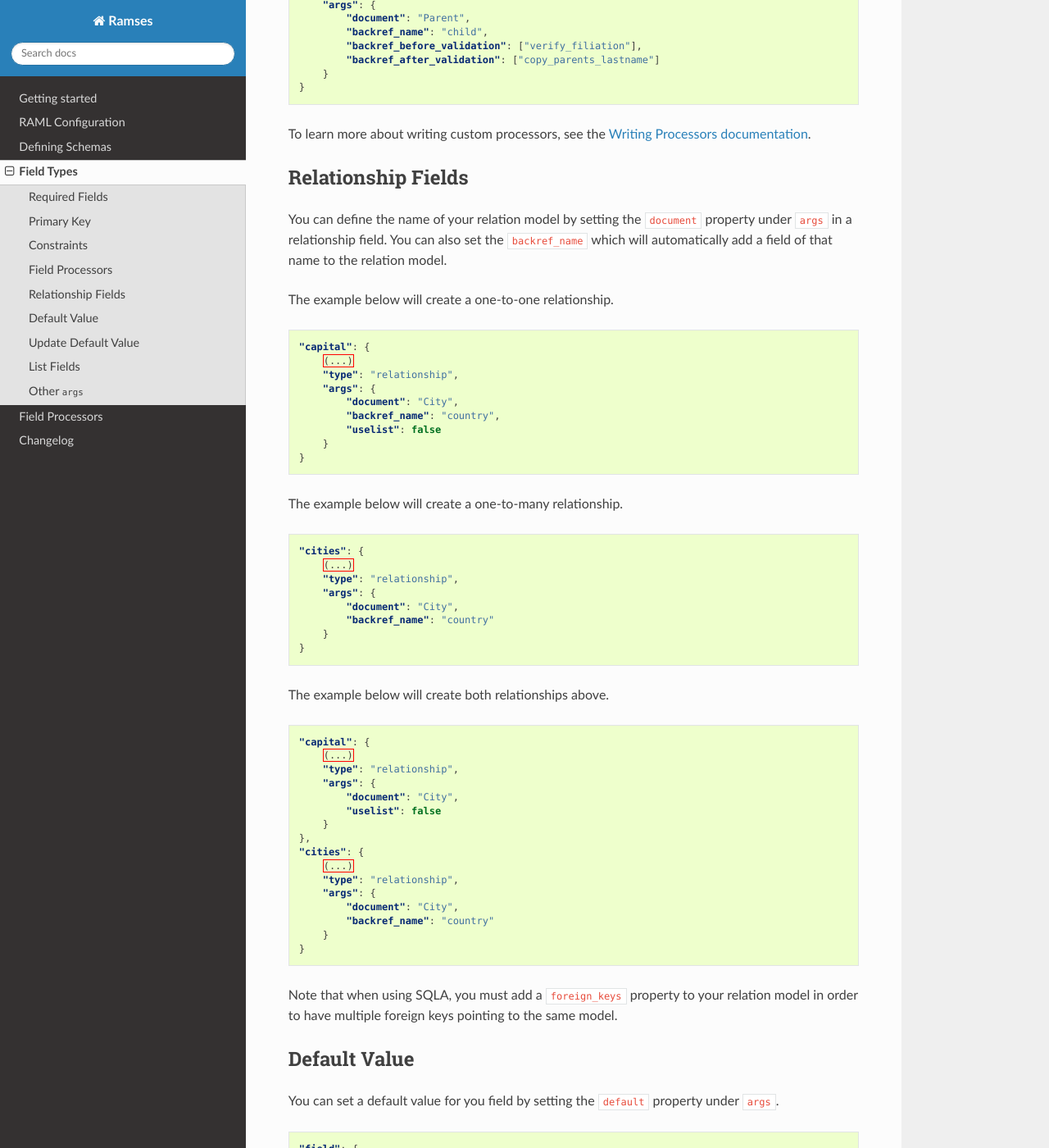
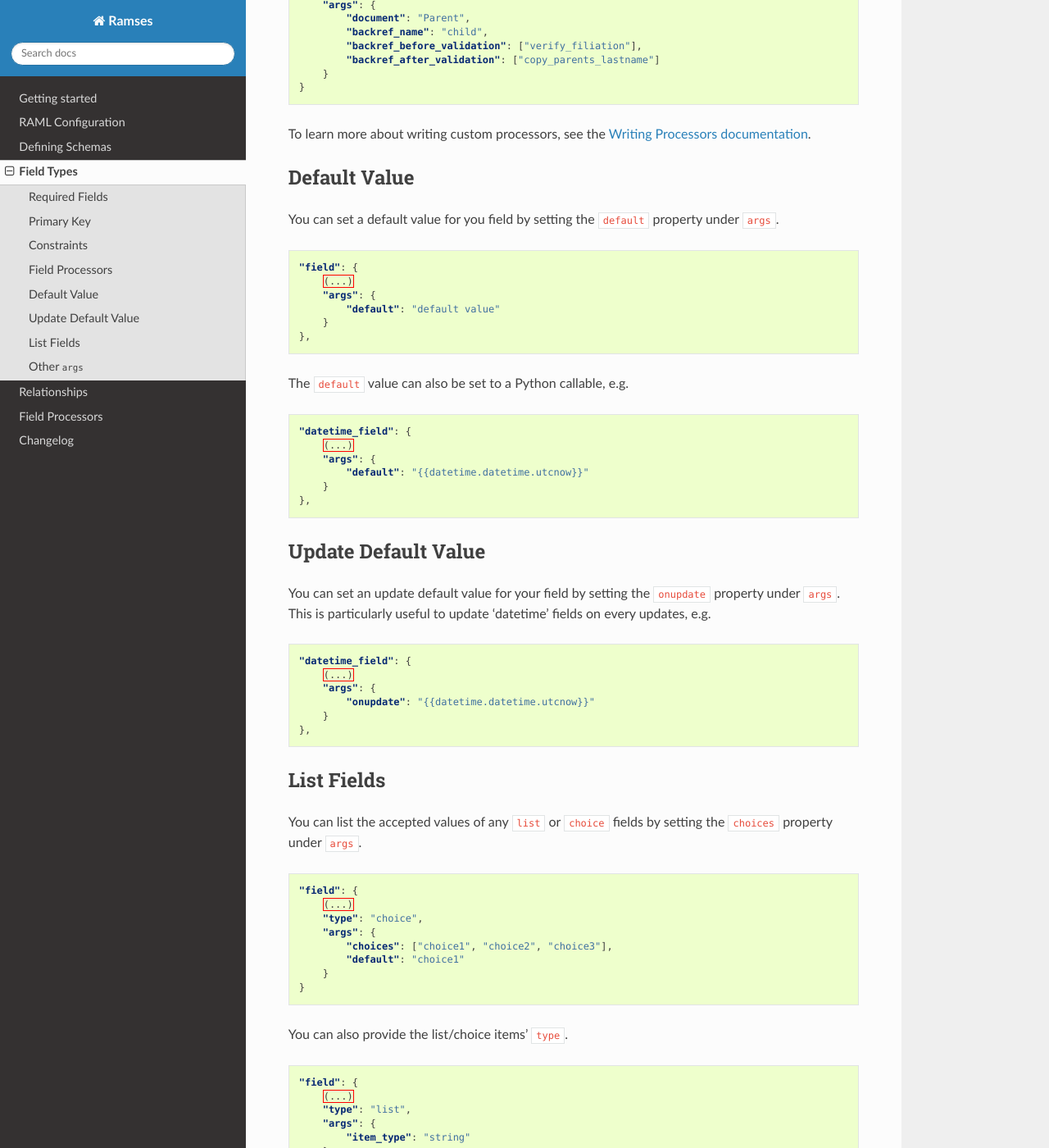
Before and after one commit to ramses-tech/ramses, a Sphinx documentation site: the page built from docs/source/fields.rst, in a window 1280 px wide and 1400 px high, scrolled down 2393 px. Shown: the whole window at 82% size. Built offline with Sphinx 7.4.7 and the Read the Docs theme 2.0.0, drawn with Linux system fonts in a browser that asks for light colours; some of the changed text lies outside the part shown.

Commit message:
Improve relationships docs

```diff
--- a/docs/source/fields.rst
+++ b/docs/source/fields.rst
@@ -12,7 +12,7 @@
 * decimal
 * dict
 * float
-* foreign_key (ignored/not required when using mongodb)
+* foreign_key
 * id_field
 * integer
 * interval
@@ -118,62 +118,6 @@
 To learn more about writing custom processors, see the :ref:`Writing Processors documentation<writing-processors>`.
 
 
-Relationship Fields
--------------------
-
-You can define the name of your relation model by setting the ``document`` property under ``args`` in a relationship field. You can also set the ``backref_name`` which will automatically add a field of that name to the relation model.
-
-The example below will create a one-to-one relationship.
-
-.. code-block:: json
-
-    "capital": {
-        (...)
-        "type": "relationship",
-        "args": {
-            "document": "City",
-            "backref_name": "country",
-            "uselist": false
-        }
-    }
-
-The example below will create a one-to-many relationship.
-
-.. code-block:: json
-
-    "cities": {
-        (...)
-        "type": "relationship",
-        "args": {
-            "document": "City",
-            "backref_name": "country"
-        }
-    }
-
-The example below will create both relationships above.
-
-.. code-block:: json
-
-    "capital": {
-        (...)
-        "type": "relationship",
-        "args": {
-            "document": "City",
-            "uselist": false
-        }
-    },
-    "cities": {
-        (...)
-        "type": "relationship",
-        "args": {
-            "document": "City",
-            "backref_name": "country"
-        }
-    }
-
-Note that when using SQLA, you must add a ``foreign_keys`` property to your relation model in order to have multiple foreign keys pointing to the same model.
-
-
 Default Value
 -------------
 
--- a/docs/source/index.rst
+++ b/docs/source/index.rst
@@ -15,6 +15,7 @@
    raml
    schemas
    fields
+   relationships
    processors
    changelog
 
```
Also changed, not shown: docs/source/relationships.rst (added, +190 -0 lines).
